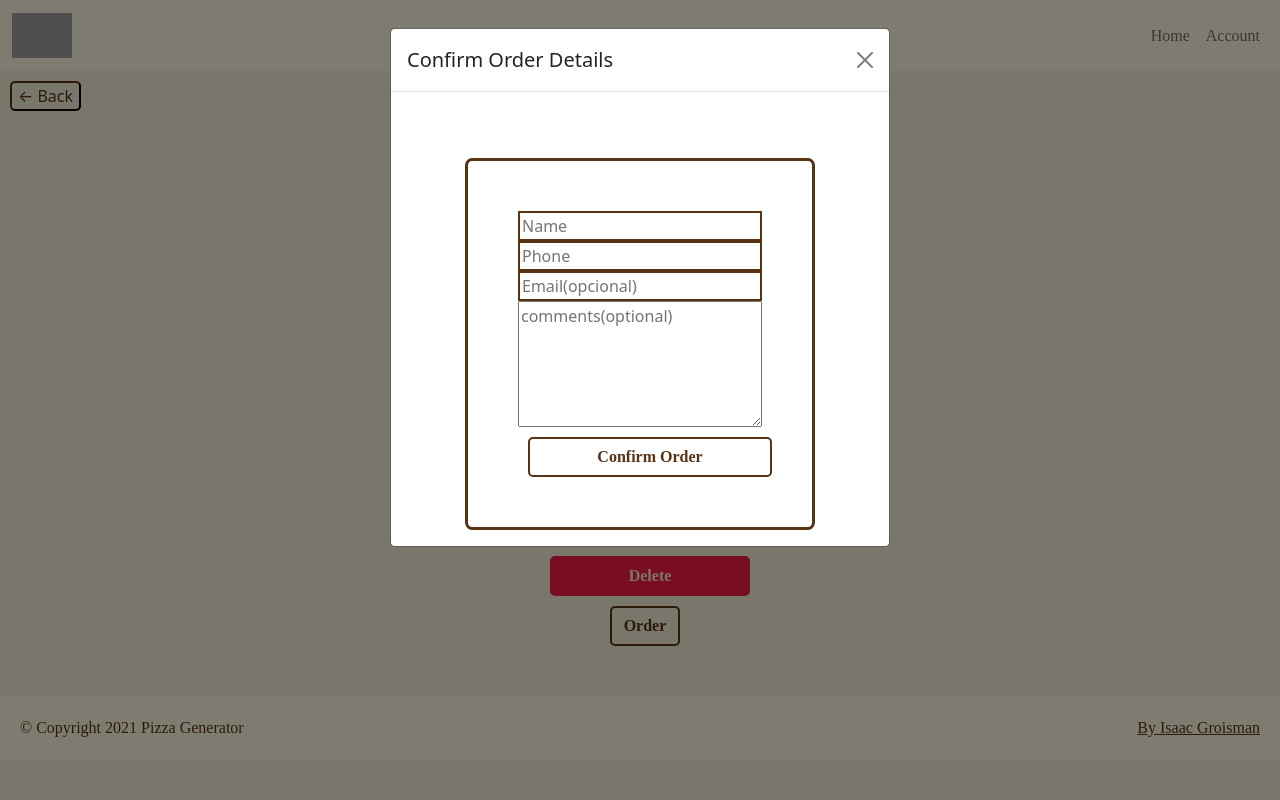
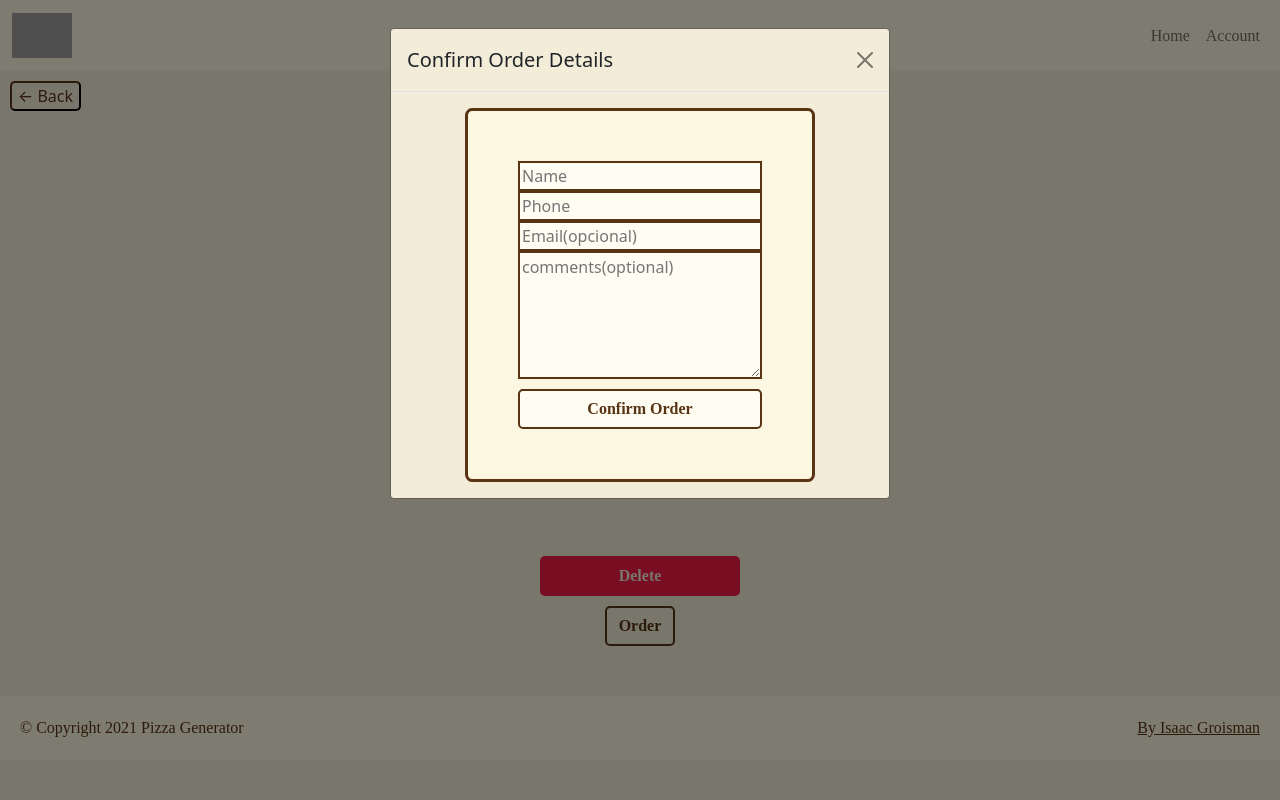
Before and after one commit to Grois333/pizzagenerator, a PHP site: page /details.php?id=1 in a window 1280 px wide, after a click on "Order". Run offline with PHP 8.4, Linux system fonts and the light colour scheme; the visitor is signed in with stand-in values (Sample User, id 1); tables that the repository leaves empty hold one stand-in row (values such as "Sample post"); grey boxes marked "Sample" are stand-in pictures; some web fonts are replaced; grey boxes are pictures that could not be loaded.

Commit message:
less css Order Popup

```diff
--- a/details.php
+++ b/details.php
@@ -156,7 +156,7 @@ if(isset($_GET['id'])){
                <!-- ORDER FORM MODAL -->
 
                 <!-- Button trigger modal -->
-                <button type="button" class="btn" data-bs-toggle="modal" data-bs-target="#orderModal">
+                <button type="button" class="btn order_btn" data-bs-toggle="modal" data-bs-target="#orderModal">
                 Order
                 </button>
 
--- a/style.css
+++ b/style.css
@@ -22,6 +22,11 @@
   --extra2: #F21D44;
 }
 /* Variables */
+button,
+input {
+  outline: none !important;
+  box-shadow: none !important;
+}
 .title {
   font-family: 'Poppins', 'sans-serif';
   color: #593414;
@@ -268,9 +273,40 @@ td img {
   font-weight: normal;
   font-weight: bold;
   border: 2px solid #593414;
+  margin-left: 0;
 }
-.btn:hover {
+.order_btn:hover {
+  background-color: #593414;
+  color: #F2ECD8;
+}
+.modal-header {
+  background-color: #F2ECD8;
+}
+.modal-body {
+  background-color: #F2ECD8;
+  border-bottom-left-radius: calc(0.3rem - 1px);
+  border-bottom-right-radius: calc(0.3rem - 1px);
+}
+.modal-body form input {
+  border: 2px solid #593414 !important;
+  background-color: #fffcf2;
+}
+.modal-body textarea {
+  border: 2px solid #593414 !important;
+  background-color: #fffcf2;
+}
+.modal-body input[name='order']:hover {
+  background-color: #593414;
+  color: #F2ECD8;
+}
+form[name='orderForm'] {
+  margin-top: 0;
   background-color: #FCF7E0;
+}
+@media (max-width: 430px) {
+  form[name='orderForm'] {
+    width: auto;
+  }
 }
 .pizza-image-wrapper {
   width: 300px;
@@ -297,6 +333,7 @@ td img {
   border-color: #F21D44;
 }
 .delete_form .btn:hover {
-  background-color: #bd1a38;
+  background-color: transparent;
+  color: #F21D44;
 }
 /* Responsive   */
--- a/style.less
+++ b/style.less
@@ -18,6 +18,12 @@
 @extra1-color: #F2B90F;
 @extra2-color: #F21D44;
 @extra3-color: #FCF7E0;
+
+
+button, input{
+    outline: none !important;
+    box-shadow: none !important;
+}
 
 
 
@@ -312,10 +318,46 @@ td img{
     .text();
     font-weight: bold;
     border: 2px solid @text-color;
+    margin-left: 0;
 }
 
-.btn:hover{
+.order_btn:hover{
+    background-color: @text-color;
+    color: @primary-color;
+}
+
+.modal-header{
+    background-color: @primary-color;
+}
+
+.modal-body{
+    background-color: @primary-color;
+    border-bottom-left-radius: calc(.3rem - 1px);
+    border-bottom-right-radius: calc(.3rem - 1px);
+
+    form input{
+        border: 2px solid @text-color !important;
+        background-color: #fffcf2;
+    }
+
+    textarea{
+        border: 2px solid @text-color !important;
+        background-color: #fffcf2;
+    }
+
+    input[name='order']:hover{
+        background-color:@text-color;
+        color: @primary-color;
+    }
+}
+
+form[name='orderForm']{
+    margin-top: 0;
     background-color: @extra3-color;
+
+    @media (max-width: 430px) {
+        width: auto;
+    }
 }
 
 .pizza-image-wrapper{
@@ -346,7 +388,8 @@ td img{
     }
 
     .btn:hover{
-        background-color: #bd1a38;
+        background-color: transparent;
+        color: @extra2-color;
     }
 }
 
```
